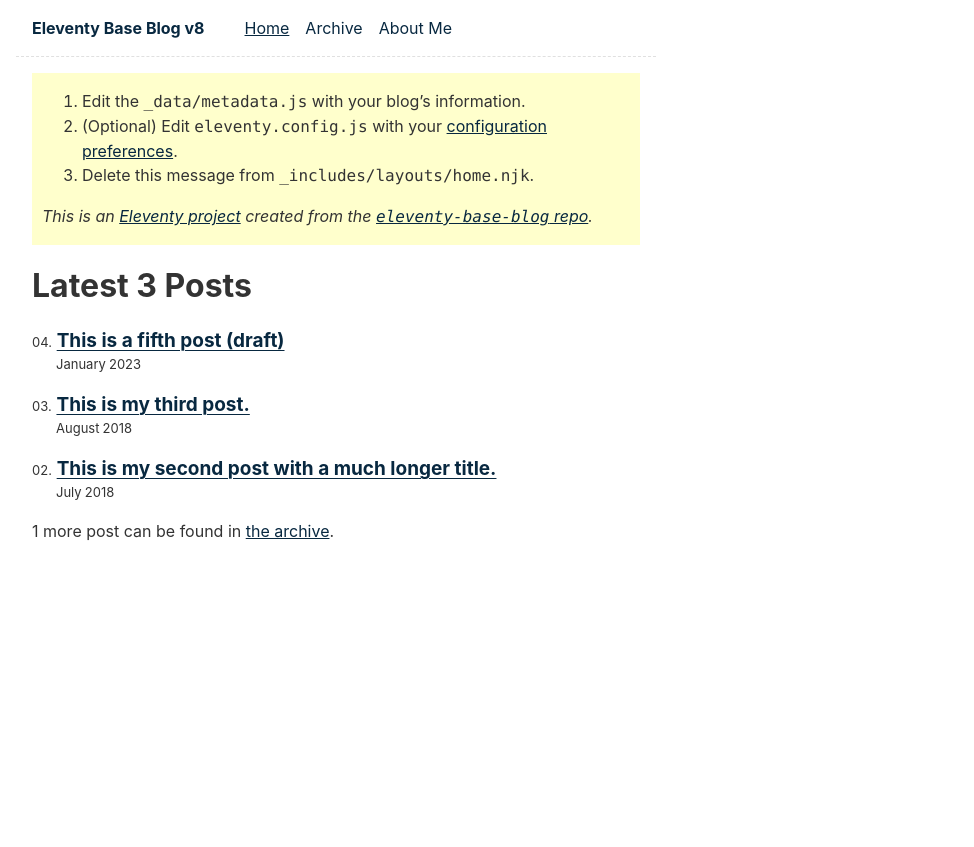
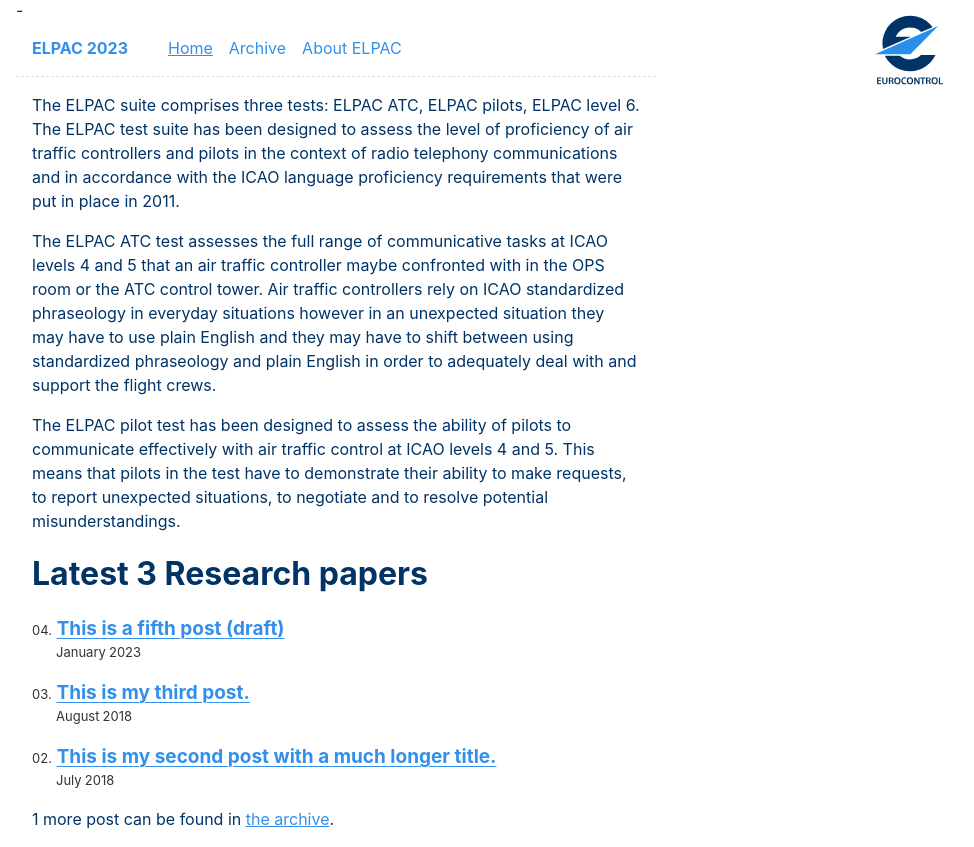
Before and after one commit to patrickgrey/elpac-2023, an Eleventy site: page content/index.njk in a window 1280 px wide. Shown: the whole page, without its empty margins (304-1278 px from the left). Before the commit the page ends 800 px from the top, so only its background shows below. Built offline with nearby package versions, Linux system fonts and the light colour scheme; Eleventy itself is replaced by a stand-in of ours; files that its build step writes are made by us from their sources.

Commit message:
Site ready to test

```diff
--- a/_data/metadata.js
+++ b/_data/metadata.js
@@ -1,11 +1,11 @@
 module.exports = {
-	title: "Eleventy Base Blog v8",
-	url: "https://example.com/",
-	language: "en",
-	description: "I am writing about my experiences as a naval navel-gazer.",
-	author: {
-		name: "Your Name Here",
-		email: "youremailaddress@example.com",
-		url: "https://example.com/about-me/"
-	}
+  title: "ELPAC 2023",
+  url: "https://elpac.eurocontrol.int/",
+  language: "en",
+  description: "ELPAC | ICAO Language Proficiency Testing for air traffic controllers and pilots.",
+  author: {
+    name: "Patrick Grey",
+    email: "withheld",
+    url: "https://risingsky.co.uk/"
+  }
 }
--- /dev/null
+++ b/_includes/homepage.njk
@@ -0,0 +1,5 @@
+<p>The ELPAC suite comprises three tests: ELPAC ATC, ELPAC pilots, ELPAC level 6. The ELPAC test suite has been designed to assess the level of proficiency of air traffic controllers and pilots in the context of radio telephony communications and in accordance with the ICAO language proficiency requirements that were put in place in 2011.</p>
+
+<p>The ELPAC ATC test assesses the full range of communicative tasks at ICAO levels 4 and 5 that an air traffic controller maybe confronted with in the OPS room or the ATC control tower. Air traffic controllers rely on ICAO standardized phraseology in everyday situations however in an unexpected situation they may have to use plain English and they may have to shift between using standardized phraseology and plain English in order to adequately deal with and support the flight crews.</p>
+
+<p>The ELPAC pilot test has been designed to assess the ability of pilots to communicate effectively with air traffic control at ICAO levels 4 and 5. This means that pilots in the test have to demonstrate their ability to make requests, to report unexpected situations, to negotiate and to resolve potential misunderstandings.</p>
--- a/_includes/layouts/base.njk
+++ b/_includes/layouts/base.njk
@@ -11,7 +11,7 @@
     <link rel="alternate" href="/feed/feed.json" type="application/json" title="{{ metadata.title }}">
 
     {#- Uncomment this if you’d like folks to know that you used Eleventy to build your site!  #}
-		{#- <meta name="generator" content="{{ eleventy.generator }}"> #}
+    <meta name="generator" content="{{ eleventy.generator }}">
 
     {#-
 		CSS bundles are provided via the `eleventy-plugin-bundle` plugin:
@@ -29,12 +29,13 @@
     {# {%- css %}{% include "node_modules/prismjs/themes/prism-okaidia.css" %}{% endcss %} #}
 
     {#- Render the CSS bundle using Inlined CSS (for the fastest site performance in production) #}
-		<style>{% getBundle "css" %}</style>
+    {# <style>{% getBundle "css" %}</style> #}
     {#- Renders the CSS bundle using a separate file, if you can't set CSP directive style-src: 'unsafe-inline' #}
-		{#- <link rel="stylesheet" href="{% getBundleFileUrl "css" %}"> #}
+		- <link rel="stylesheet" href="{% getBundleFileUrl "css" %}">
   </head>
   <body>
     <a href="#skip" class="visually-hidden">Skip to main content</a>
+    <img class="elp-logo" src={{ "/img/logo.svg" | htmlBaseUrl }} alt="The EUROCONTROL logo">
 
     <header>
       <a href="/" class="home-link">{{ metadata.title }}</a>
@@ -44,7 +45,9 @@
         <h2 class="visually-hidden">Top level navigation menu</h2>
         <ul class="nav">
           {%- for entry in collections.all | eleventyNavigation %}
-					<li class="nav-item"><a href="{{ entry.url }}"{% if entry.url == page.url %} aria-current="page"{% endif %}>{{ entry.title }}</a></li>
+            <li class="nav-item">
+              <a href="{{ entry.url }}"{% if entry.url == page.url %} aria-current="page"{% endif %}>{{ entry.title }}</a>
+            </li>
           {%- endfor %}
         </ul>
       </nav>
--- a/_includes/layouts/home.njk
+++ b/_includes/layouts/home.njk
@@ -1,16 +1,5 @@
 ---
 layout: layouts/base.njk
 ---
-<!-- Delete this message, it will also remove the component CSS from the bundle -->
-{%- css %}{% include "public/css/message-box.css" %}{% endcss %}
-<div class="message-box">
-	<ol>
-		<li>Edit the <code>_data/metadata.js</code> with your blog’s information.</li>
-		<li>(Optional) Edit <code>eleventy.config.js</code> with your <a href="https://www.11ty.dev/docs/config/">configuration preferences</a>.</li>
-		<li>Delete this message from <code>_includes/layouts/home.njk</code>.</li>
-	</ol>
-	<p><em>This is an <a href="https://www.11ty.dev/">Eleventy project</a> created from the <a href="https://github.com/11ty/eleventy-base-blog"><code>eleventy-base-blog</code> repo</a>.</em></p>
-</div>
-<!-- Stop deleting -->
 
 {{ content | safe }}
--- a/content/about/index.md
+++ b/content/about/index.md
@@ -1,9 +1,10 @@
 ---
 layout: layouts/base.njk
 eleventyNavigation:
-  key: About Me
+  key: About ELPAC
   order: 3
 ---
+
 # About Me
 
-I am a person that writes stuff.
+This is just another demo page.
--- a/content/index.njk
+++ b/content/index.njk
@@ -5,9 +5,13 @@
   order: 1
 numberOfLatestPostsToShow: 3
 ---
+
+{% include "homepage.njk" %}
+
 {% set postsCount = collections.posts | length %}
 {% set latestPostsCount = postsCount | min(numberOfLatestPostsToShow) %}
-<h1>Latest {{ latestPostsCount }} Post{% if latestPostsCount != 1 %}s{% endif %}</h1>
+<h1>Latest {{ latestPostsCount }} Research paper{% if latestPostsCount != 1 %}s{% endif %}
+</h1>
 
 {% set postslist = collections.posts | head(-1 * numberOfLatestPostsToShow) %}
 {% set postslistCounter = postsCount %}
@@ -15,7 +19,7 @@
 
 {% set morePosts = postsCount - numberOfLatestPostsToShow %}
 {% if morePosts > 0 %}
-<p>{{ morePosts }} more post{% if morePosts != 1 %}s{% endif %} can be found in <a href="/blog/">the archive</a>.</p>
+  <p>{{ morePosts }} more post{% if morePosts != 1 %}s{% endif %} can be found in <a href="/blog/">the archive</a>.</p>
 {% endif %}
 
 {# List every content page in the project #}
--- a/public/css/index.css
+++ b/public/css/index.css
@@ -1,21 +1,26 @@
 /* Defaults */
 :root {
 	--font-family: -apple-system, system-ui, sans-serif;
-	--font-family-monospace: Consolas, Menlo, Monaco, Andale Mono WT, Andale Mono, Lucida Console, Lucida Sans Typewriter, DejaVu Sans Mono, Bitstream Vera Sans Mono, Liberation Mono, Nimbus Mono L, Courier New, Courier, monospace;
+	--font-family-monospace: Consolas, Menlo, Monaco, Andale Mono WT, Andale Mono,
+		Lucida Console, Lucida Sans Typewriter, DejaVu Sans Mono,
+		Bitstream Vera Sans Mono, Liberation Mono, Nimbus Mono L, Courier New,
+		Courier, monospace;
 }
 
 /* Theme colors */
 :root {
 	--color-gray-20: #e0e0e0;
-	--color-gray-50: #C0C0C0;
+	--color-gray-50: #c0c0c0;
 	--color-gray-90: #333;
+	--alc-color-blue-dark: #036;
+	--alc-color-blue-light: #3290ea;
 
 	--background-color: #fff;
 
-	--text-color: var(--color-gray-90);
-	--text-color-link: #082840;
+	--text-color: var(--alc-color-blue-dark);
+	--text-color-link: var(--alc-color-blue-light);
 	--text-color-link-active: #5f2b48;
-	--text-color-link-visited: #17050F;
+	--text-color-link-visited: #17050f;
 
 	--syntax-tab-size: 2;
 }
@@ -23,7 +28,7 @@
 @media (prefers-color-scheme: dark) {
 	:root {
 		--color-gray-20: #e0e0e0;
-		--color-gray-50: #C0C0C0;
+		--color-gray-50: #c0c0c0;
 		--color-gray-90: #dad8d8;
 
 		/* --text-color is assigned to --color-gray-_ above */
@@ -34,7 +39,6 @@
 		--background-color: #15202b;
 	}
 }
-
 
 /* Global stylesheet */
 * {
@@ -80,13 +84,14 @@
 
 a[href] {
 	color: var(--text-color-link);
+	/* background-color: var(--alc-color-blue-light);     */
 }
 a[href]:visited {
 	color: var(--text-color-link-visited);
 }
 a[href]:hover,
 a[href]:active {
-	color: var(--text-color-link-active);
+	color: var(--alc-color-blue-dark);
 }
 
 main {
@@ -124,7 +129,7 @@
 	font-family: var(--font-family-monospace);
 }
 pre:not([class*="language-"]) {
-	margin: .5em 0;
+	margin: 0.5em 0;
 	line-height: 1.375; /* 22px /16 */
 	-moz-tab-size: var(--syntax-tab-size);
 	-o-tab-size: var(--syntax-tab-size);
@@ -145,7 +150,7 @@
 /* Header */
 header {
 	display: flex;
-	gap: 1em .5em;
+	gap: 1em 0.5em;
 	flex-wrap: wrap;
 	align-items: center;
 	padding: 1em;
@@ -210,8 +215,8 @@
 	font-size: 1.1875em; /* 19px /16 */
 	font-weight: 700;
 	flex-basis: calc(100% - 1.5rem);
-	padding-left: .25em;
-	padding-right: .5em;
+	padding-left: 0.25em;
+	padding-right: 0.5em;
 	text-underline-position: from-font;
 	text-underline-offset: 0;
 	text-decoration-thickness: 1px;
@@ -236,7 +241,7 @@
 .post-metadata {
 	display: inline-flex;
 	flex-wrap: wrap;
-	gap: .5em;
+	gap: 0.5em;
 	list-style: none;
 	padding: 0;
 	margin: 0;
@@ -250,7 +255,7 @@
 	text-decoration: none;
 	font-style: normal;
 	font-size: 1em;
-	margin-left: .1em;
+	margin-left: 0.1em;
 }
 a[href].header-anchor,
 a[href].header-anchor:visited {
@@ -268,3 +273,9 @@
 h2 + .header-anchor {
 	font-size: 1.5em;
 }
+
+.elp-logo {
+	position: absolute;
+	top: 0;
+	right: 1rem;
+}
```
Also changed, not shown: package.json (+11 -16 lines), public/img/logo.svg (added). Lines whose indentation alone changed are shown as unchanged.
